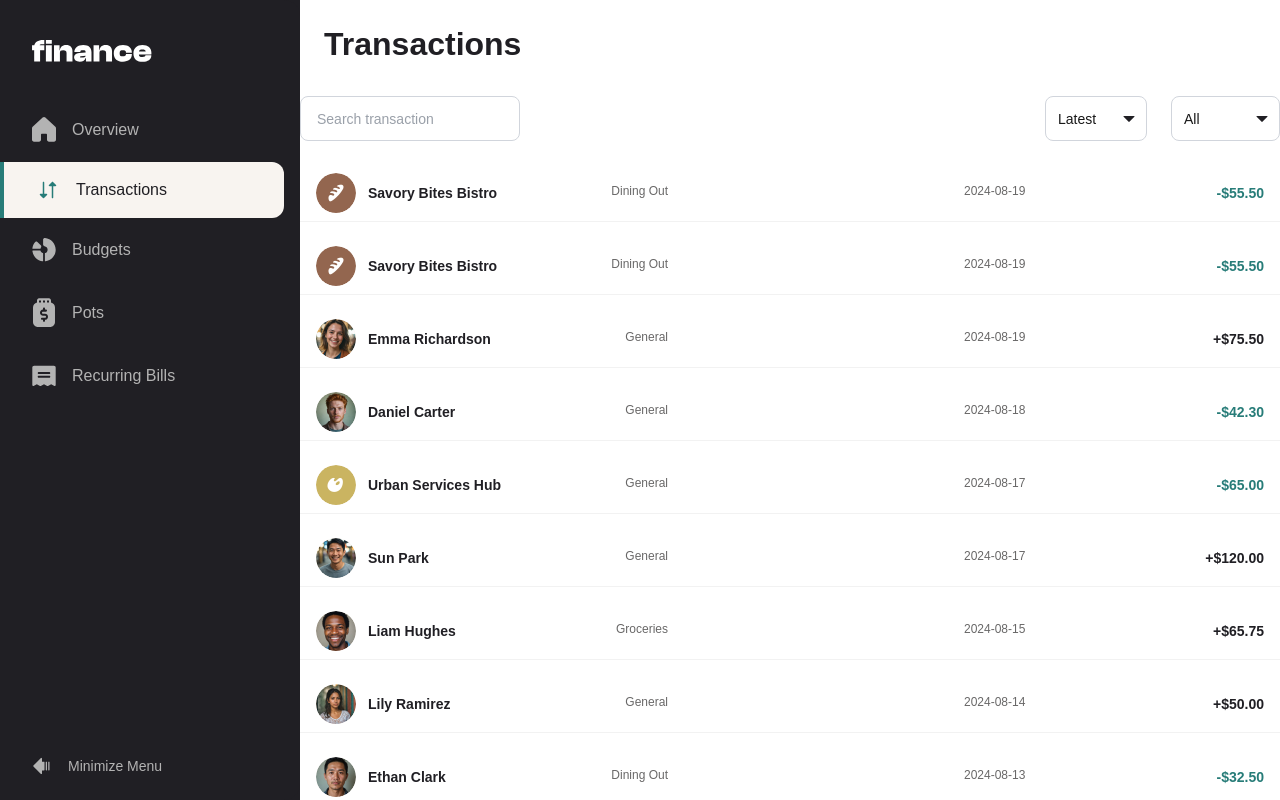
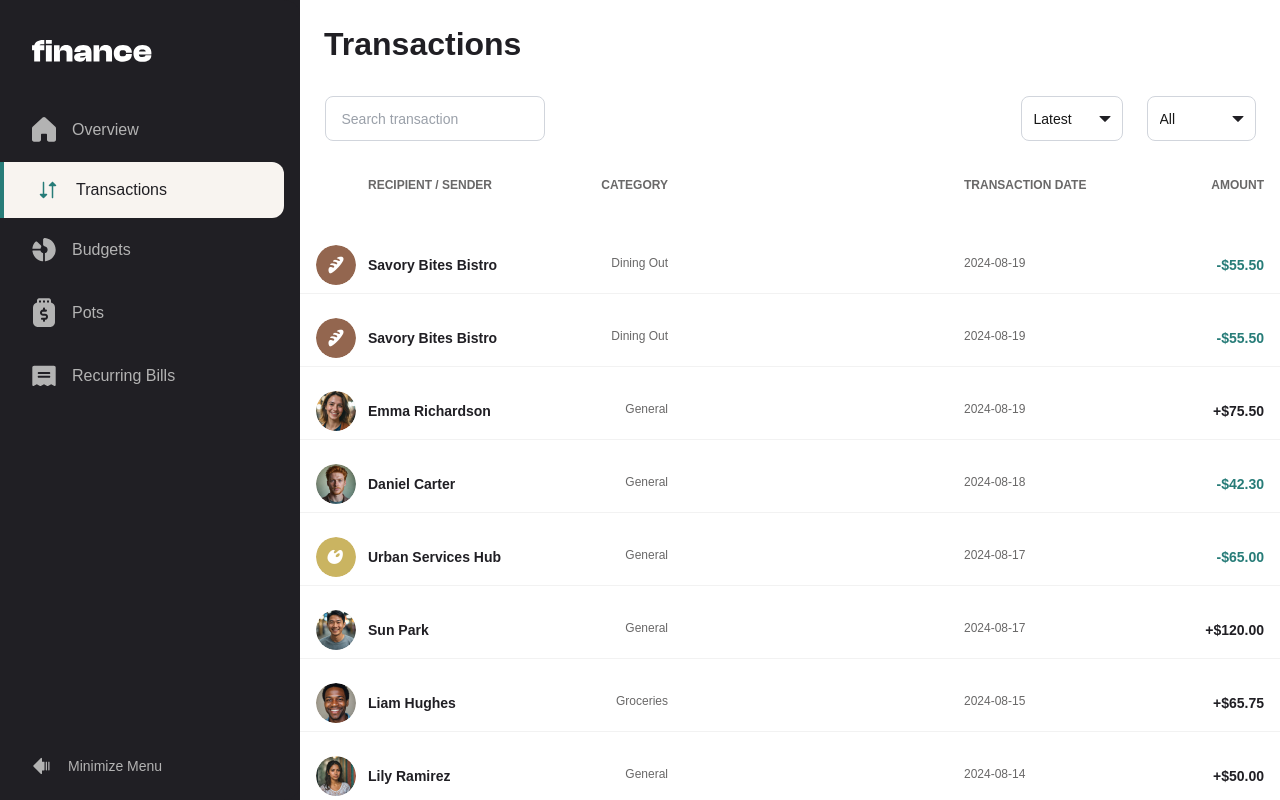
Before and after one commit to Keti-Tsiklauri2001/my-finance-app, a Next.js app: page /transactions in a window 1280 px wide. Shown: the top 800 px of the page. Built offline with nearby package versions, Linux system fonts and the light colour scheme.

Commit message:
feat:add transaction header

```diff
--- a/src/components/transactionsPage/TransactionsFilters.tsx
+++ b/src/components/transactionsPage/TransactionsFilters.tsx
@@ -27,16 +27,27 @@ export default function TransactionsFilters({
   const [openSort, setOpenSort] = useState(false);
 
   return (
-    <div className="flex justify-between items-center w-full gap-4">
+    <div className="flex justify-between items-center w-[95%] gap-4 mx-auto">
       {/* SEARCH */}
       <div className="flex flex-col w-[220px]">
         <div className="relative flex items-center border border-gray-300 rounded-lg px-4 py-2 h-[45px]">
-          <input
-            value={search}
-            onChange={(e) => setSearch(e.target.value)}
-            placeholder="Search transaction"
-            className="w-full outline-none text-sm text-gray-700"
-          />
+          <div className="w-full">
+            {/* Mobile */}
+            <input
+              value={search}
+              onChange={(e) => setSearch(e.target.value)}
+              placeholder="Search"
+              className="block md:hidden w-full outline-none text-sm text-gray-700"
+            />
+
+            {/* Desktop */}
+            <input
+              value={search}
+              onChange={(e) => setSearch(e.target.value)}
+              placeholder="Search transaction"
+              className="hidden md:block w-full outline-none text-sm text-gray-700"
+            />
+          </div>
         </div>
       </div>
 
--- a/src/components/transactionsPage/TransactionsList.tsx
+++ b/src/components/transactionsPage/TransactionsList.tsx
@@ -16,6 +16,22 @@ export default function TransactionsList({ transactions }: Props) {
   }
   return (
     <div className="flex flex-col gap-4 w-full max-w-[996px] mx-auto">
+      <div className="hidden md:flex items-center px-4 pb-4 text-xs font-bold text-[#696868] uppercase">
+        {/* LEFT (same as row left) */}
+        <div className="flex items-center gap-3 flex-1 min-w-0">
+          <div className="w-10 h-10 shrink-0" />
+          <div className="flex flex-col md:flex-row md:w-[300px] md:justify-between w-full">
+            <span>Recipient / Sender</span>
+            <span>Category</span>
+          </div>
+        </div>
+
+        {/* RIGHT (same as row right) */}
+        <div className="flex flex-col md:flex-row md:w-[300px] md:justify-between ml-auto">
+          <span>Transaction Date</span>
+          <span>Amount</span>
+        </div>
+      </div>
       {transactions.map((tx, index) => (
         <div key={index}>
           <div className="flex items-center justify-between gap-4 px-4 py-2 rounded-lg">
```
